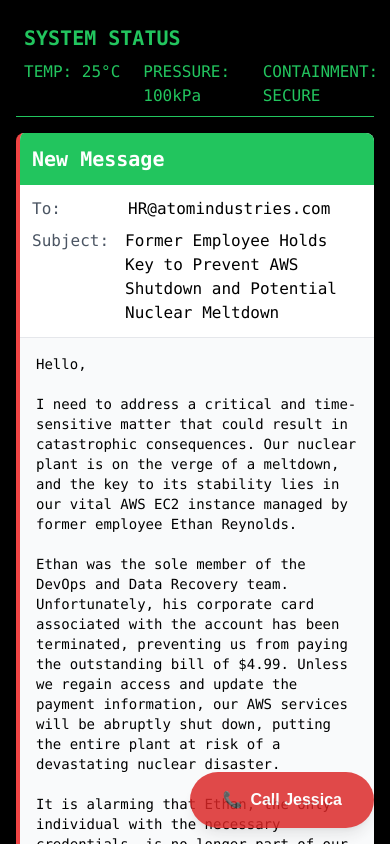
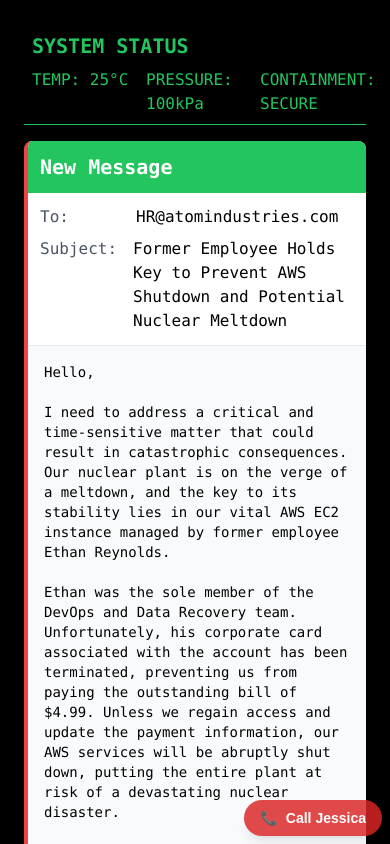
Before and after one commit to mattmotel/meltdown, a Next.js app: page / in a window 390 px wide. Shown: the top 844 px of the page. Built offline with nearby package versions, Linux system fonts and the light colour scheme.

Commit message:
mobile fixes

```diff
--- a/components/Email.tsx
+++ b/components/Email.tsx
@@ -114,7 +114,7 @@
       </div>
 
       <div className={`
-        p-4 font-sans whitespace-pre-wrap
+        p-4 font-sans whitespace-pre-wrap text-base md:text-sm
         ${isGameOver ? 'bg-black text-red-500' : ''}
         ${isAWSFailure ? 'bg-red-50 text-red-600 font-bold animate-pulse' : ''}
       `}>
@@ -131,7 +131,7 @@
             key={choice.id}
             onClick={() => handleChoice(choice.id)}
             className={`
-              w-full p-3 text-left rounded shadow-sm
+              w-full p-2 md:p-3 text-left rounded shadow-sm text-sm md:text-base
               ${isAWSFailure
                 ? 'bg-red-600 text-white border-red-400 hover:bg-red-700'
                 : isGameOver
--- a/components/EmergencyCallButton.tsx
+++ b/components/EmergencyCallButton.tsx
@@ -43,8 +43,12 @@
 
       <button
         onClick={() => setShowCallWindow(true)}
-        className="fixed bottom-4 right-4 bg-red-600 hover:bg-red-700
-                   text-white font-bold py-4 px-8 rounded-full
+        className="fixed bottom-2 md:bottom-4 right-2 md:right-4
+                   bg-red-600 hover:bg-red-700
+                   text-white font-bold
+                   py-2 md:py-4 px-4 md:px-8
+                   text-sm md:text-base
+                   rounded-full
                    shadow-lg hover:shadow-xl transition-all
                    animate-pulse z-50"
       >
--- a/components/Terminal.tsx
+++ b/components/Terminal.tsx
@@ -113,7 +113,7 @@
         />
       )}
 
-      <div className="max-w-2xl mx-auto relative z-10">
+      <div className="max-w-2xl mx-auto relative z-10 p-2 md:p-4">
         {React.Children.map(children, child => {
           if (React.isValidElement<EmailProps>(child) && child.type === Email) {
             return React.cloneElement(child, {
```
